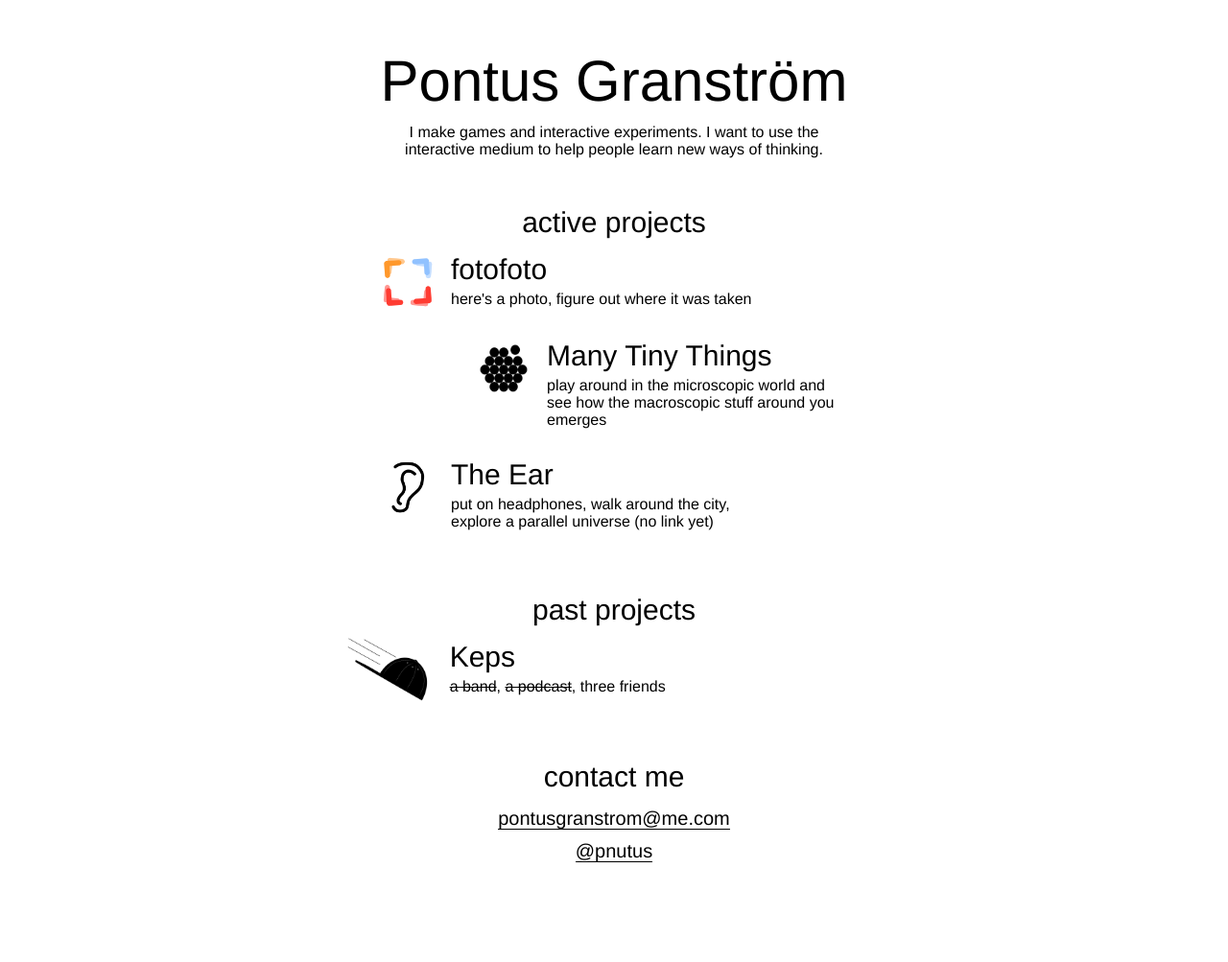
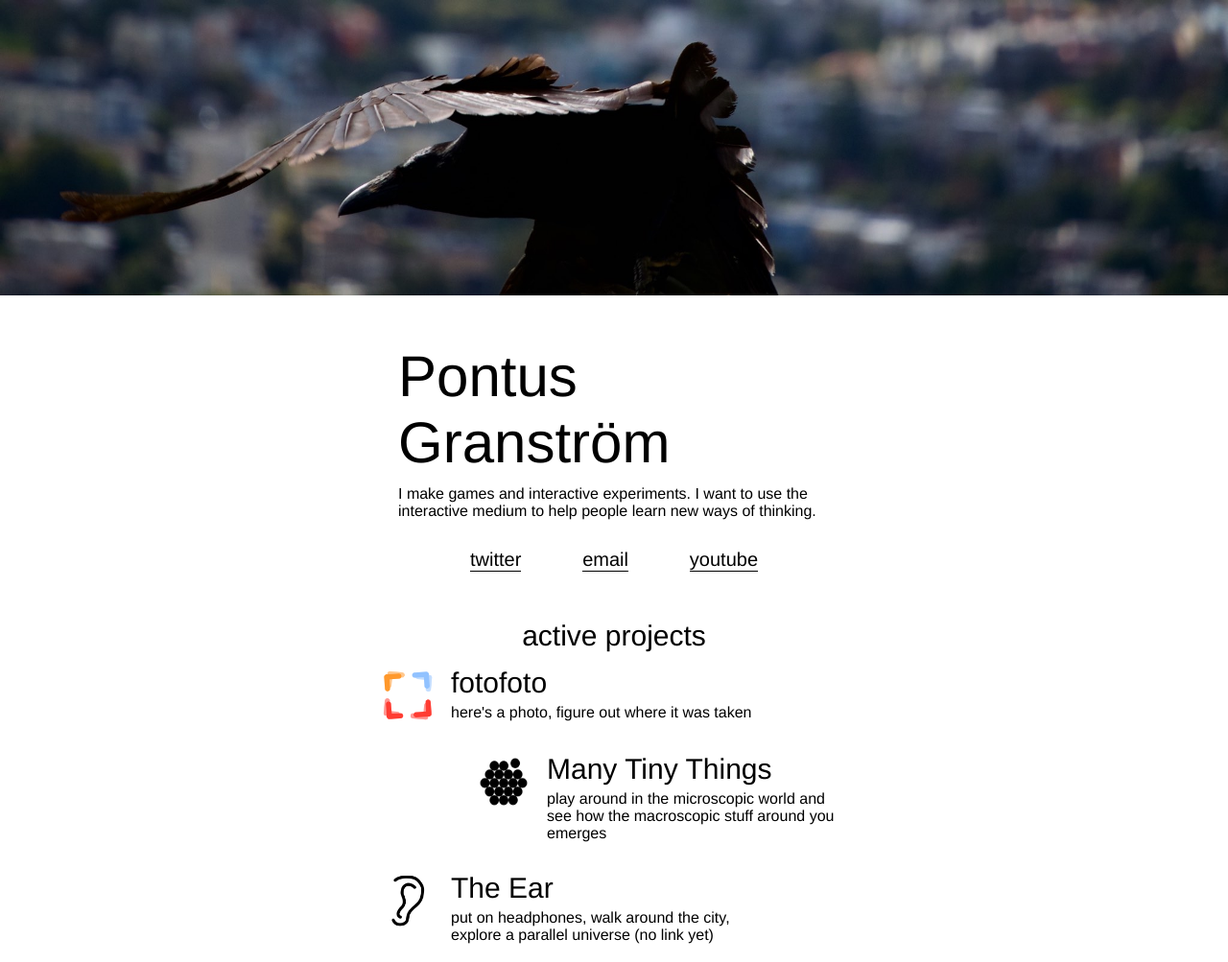
Before and after one commit to pnutus/pnutus.github.io, a plain HTML site: page index.html in a window 1280 px wide. Shown: the top 1003 px of the page at 96% size. Drawn offline with Linux system fonts and the light colour scheme.

Commit message:
added homepage banners updated homepage social links update gitignore

```diff
--- a/index.html
+++ b/index.html
@@ -9,9 +9,26 @@
 			font-family: "Helvetica Neue", sans-serif;
 		}
 
+		img.banner {
+			width: 100%;
+			margin: 0;
+			display: block;
+		}
+
 		#wrapper {
 			width: 500px;
 			margin: 0 auto;
+		}
+
+		a {
+			border-bottom: solid 1px black;
+			color: black;
+			text-decoration: none;
+		}
+
+		a:hover {
+			color: #3355bb;
+			border-bottom: solid 1px #3355bb;
 		}
 
 		p {
@@ -19,13 +36,16 @@
 		}
 
 		#header {
-			text-align: center;
-			margin: 50px 0;
+			margin: 50px auto;
+			width: 450px;
 		}
 
-		#header a {
-			text-decoration: none;
-			color: black;
+		#contact {
+			width: 300px;
+			margin: 30px auto;
+			font-size: 20px;
+			display: flex;
+			justify-content: space-between;
 		}
 
 		h1 {
@@ -33,7 +53,6 @@
 			font-size: 60px;
 			font-weight: 100;
 			margin: 10px 0;
-			text-align: center;
 		}
 
 		h2 {
@@ -64,6 +83,7 @@
 			color: black;
 			transition: 0.2s;
 			margin: 10px 0;
+			border: none;
 		}
 
 		.projects > a:hover {
@@ -78,22 +98,10 @@
 			height: 70px;
 			margin-right: 10px;
 		}
-
-		#footer {
-			text-align: center;
-			margin-bottom: 100px;
-			line-height: 2em;
-		}
-
-		#footer a {
-			text-decoration: none;
-			border-bottom: solid 1px black;
-			color: black;
-			font-size: 20px;
-		}
 	</style>
 </head>
 <body>
+	<img class="banner" src="images/banner_top.jpeg">
 	<div id="wrapper">
 		<div id="header">
 			<a href="?">
@@ -102,6 +110,11 @@
 			<p>
 				I make games and interactive experiments. I want to use the interactive medium to help people learn new ways of thinking.
 			</p>
+			<div id="contact">
+				<a href="http://twitter.com/pnutus">twitter</a>
+				<a href="mailto:pontusgranstrom@me.com">email</a>
+				<a href="https://www.youtube.com/channel/UCarZSLxb2tzlzDjE2x27oPQ">youtube</a>
+			</div>
 		</div>
 		<h2>active projects</h2>
 		<div class="projects">
@@ -145,13 +158,7 @@
 				</div>
 			</a>
 		</div>
-		<h2>contact me</h2>
-		<div id="footer">
-			<a href="mailto:pontusgranstrom@me.com">pontusgranstrom@me.com</a>
-			<br>
-			<a href="http://twitter.com/pnutus">@pnutus</a>
-		</div>
 	</div>
-
+	<img class="banner" src="images/banner_bottom.jpeg">
 </body>
 </html>
```
Also changed, not shown: images/banner_bottom.jpeg (added), images/banner_top.jpeg (added), 1 other file.
